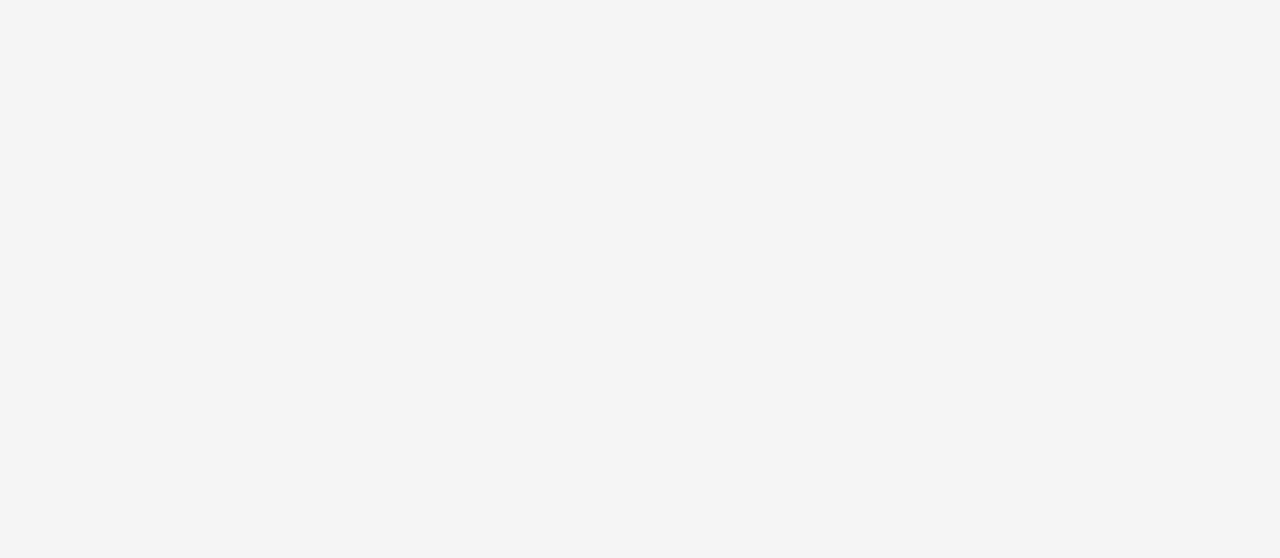
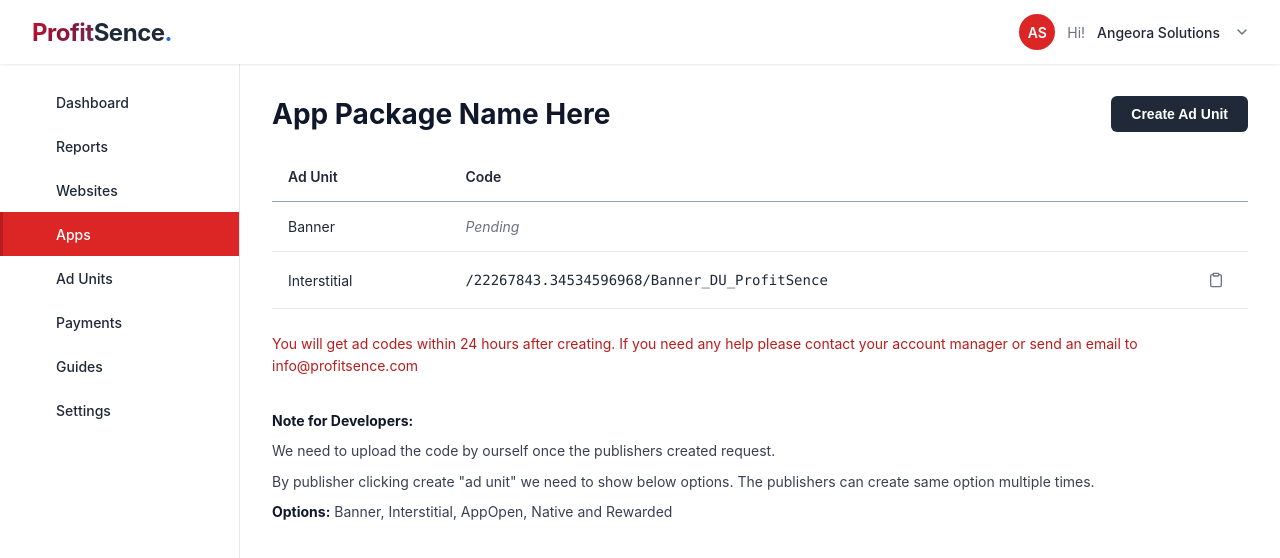
Before and after one commit to TharukaSenevirathne/profitsence-publisher-dashboard, an Angular app in the folder frontend/: page /apps in a window 1280 px wide. Before the commit this address led to /. Shown: the top 558 px of the page. Built offline with nearby package versions, Linux system fonts and the light colour scheme.

Commit message:
feat: add apps route and component to the application

```diff
--- a/frontend/src/app/app.routes.ts
+++ b/frontend/src/app/app.routes.ts
@@ -3,6 +3,7 @@ import { LayoutComponent } from './layout/layout.component';
 import { DashboardComponent } from './dashboard/dashboard.component';
 import { PaymentsComponent } from './payments/payments.component';
 import { AdUnitsComponent } from './ad-units/ad-units.component';
+import { AppsComponent } from './apps/apps.component';
 import { ReportsComponent } from './reports/reports.component';
 import { WebsitesComponent } from './websites/websites.component';
 
@@ -29,6 +30,10 @@ export const routes: Routes = [
         component: WebsitesComponent
       },
       {
+        path: 'apps',
+        component: AppsComponent
+      },
+      {
         path: 'payments',
         component: PaymentsComponent
       },
--- /dev/null
+++ b/frontend/src/app/apps/apps.component.html
@@ -0,0 +1,66 @@
+<div class="apps-page">
+  <div class="page-inner">
+    <div class="page-header">
+      <h1 class="page-title">{{ appPackageName }}</h1>
+      <button class="btn-create-ad-unit" (click)="openCreateModal()">Create Ad Unit</button>
+    </div>
+
+    <div class="table-wrapper">
+      <table class="reports-table">
+        <thead>
+          <tr>
+            <th class="col-website">Ad Unit</th>
+            <th class="col-website">Code</th>
+          </tr>
+        </thead>
+        <tbody>
+          <tr *ngFor="let item of adUnits">
+            <td class="col-website">{{ item.unit }}</td>
+            <td class="col-website code-cell">
+              <span *ngIf="isPending(item.code)" class="code-pending">{{ item.code }}</span>
+              <ng-container *ngIf="!isPending(item.code)">
+                <code>{{ item.code }}</code>
+                <button class="copy-btn" (click)="copyCode(item.code)" title="Copy">
+                  <svg width="16" height="16" viewBox="0 0 24 24" fill="none" stroke="currentColor" stroke-width="2">
+                    <path d="M16 4h2a2 2 0 0 1 2 2v14a2 2 0 0 1-2 2H6a2 2 0 0 1-2-2V6a2 2 0 0 1 2-2h2"></path>
+                    <rect x="8" y="2" width="8" height="4" rx="1" ry="1"></rect>
+                  </svg>
+                </button>
+              </ng-container>
+            </td>
+          </tr>
+        </tbody>
+      </table>
+    </div>
+
+    <p class="info-text">
+      You will get ad codes within 24 hours after creating. If you need any help please contact your account manager or send an email to <a href="mailto:info&#64;profitsence.com">info&#64;profitsence.com</a>
+    </p>
+
+    <div class="developer-note">
+      <p><strong>Note for Developers:</strong></p>
+      <p>We need to upload the code by ourself once the publishers created request.</p>
+      <p>By publisher clicking create "ad unit" we need to show below options. The publishers can create same option multiple times.</p>
+      <p><strong>Options:</strong> Banner, Interstitial, AppOpen, Native and Rewarded</p>
+    </div>
+  </div>
+
+  <div *ngIf="showCreateModal" class="modal-backdrop">
+    <div class="modal">
+      <div class="modal-header">
+        <h2>Create Ad Unit</h2>
+        <button class="close-btn" (click)="closeCreateModal()">&#10005;</button>
+      </div>
+      <div class="modal-body">
+        <label class="modal-label">Ad Unit Type</label>
+        <select class="select-dropdown" #adUnitSelect>
+          <option *ngFor="let opt of adUnitOptions" [value]="opt">{{ opt }}</option>
+        </select>
+      </div>
+      <div class="modal-footer">
+        <button class="btn-cancel" (click)="closeCreateModal()">Cancel</button>
+        <button class="btn-submit" (click)="closeCreateModal()">Create</button>
+      </div>
+    </div>
+  </div>
+</div>
--- /dev/null
+++ b/frontend/src/app/apps/apps.component.scss
@@ -0,0 +1,284 @@
+.apps-page {
+  width: 100%;
+  padding: 0;
+}
+
+.page-inner {
+  max-width: 1200px;
+  margin: 0 auto;
+  padding: 0;
+}
+
+.page-header {
+  display: flex;
+  justify-content: space-between;
+  align-items: center;
+  margin-bottom: 24px;
+}
+
+.page-title {
+  font-size: 28px;
+  font-weight: 700;
+  color: #0f172a;
+  margin: 0;
+}
+
+.btn-create-ad-unit {
+  background-color: #1f2937;
+  color: white;
+  border: none;
+  padding: 10px 20px;
+  border-radius: 6px;
+  font-weight: 600;
+  font-size: 14px;
+  cursor: pointer;
+  transition: background-color 0.2s;
+
+  &:hover {
+    background-color: #111827;
+  }
+}
+
+.table-wrapper {
+  background-color: var(--white);
+  overflow: hidden;
+  margin-bottom: 1.5rem;
+  border-bottom: 1px solid var(--border-gray);
+}
+
+.reports-table {
+  width: 100%;
+  border-collapse: collapse;
+
+  thead {
+    th {
+      padding: 0.75rem 1rem 1rem;
+      font-size: 0.875rem;
+      font-weight: 600;
+      color: var(--text-dark);
+      border-bottom: 1px solid #94a3b8;
+      background: none;
+    }
+
+    .col-website {
+      text-align: left;
+    }
+  }
+
+  tbody {
+    tr {
+      border-bottom: 1px solid #e5e7eb;
+
+      &:last-child {
+        border-bottom: none;
+      }
+    }
+
+    td {
+      padding: 1rem;
+      font-size: 0.875rem;
+      color: var(--text-dark);
+    }
+
+    .col-website {
+      text-align: left;
+    }
+
+    .code-cell {
+      display: flex;
+      align-items: center;
+      gap: 8px;
+
+      .code-pending {
+        color: #6b7280;
+        font-style: italic;
+      }
+
+      code {
+        background-color: transparent;
+        padding: 0;
+        border-radius: 0;
+        font-family: 'Monaco', 'Courier New', monospace;
+        font-size: 0.875rem;
+        color: var(--text-dark);
+        word-break: break-all;
+        flex: 1;
+        min-width: 0;
+      }
+
+      .copy-btn {
+        background: none;
+        border: none;
+        color: #6b7280;
+        cursor: pointer;
+        padding: 4px 8px;
+        flex-shrink: 0;
+        transition: color 0.2s;
+
+        &:hover {
+          color: #b91c41;
+        }
+
+        svg {
+          display: block;
+        }
+      }
+    }
+  }
+}
+
+.info-text {
+  font-size: 14px;
+  color: #b91c1c;
+  line-height: 1.6;
+  margin: 0 0 32px 0;
+
+  a {
+    color: #b91c1c;
+    text-decoration: none;
+
+    &:hover {
+      text-decoration: underline;
+    }
+  }
+}
+
+.developer-note {
+  font-size: 14px;
+  color: #374151;
+  line-height: 1.6;
+  margin-top: 32px;
+
+  p {
+    margin: 0 0 8px 0;
+
+    &:last-child {
+      margin-bottom: 0;
+    }
+  }
+
+  strong {
+    color: #0f172a;
+  }
+}
+
+.modal-backdrop {
+  position: fixed;
+  top: 0;
+  left: 0;
+  right: 0;
+  bottom: 0;
+  background-color: rgba(0, 0, 0, 0.4);
+  display: flex;
+  align-items: center;
+  justify-content: center;
+  z-index: 120;
+
+  .modal {
+    background-color: white;
+    border-radius: 8px;
+    box-shadow: 0 10px 40px rgba(0, 0, 0, 0.2);
+    width: 90%;
+    max-width: 440px;
+    overflow: hidden;
+
+    .modal-header {
+      padding: 24px;
+      border-bottom: 1px solid #e5e7eb;
+      display: flex;
+      justify-content: space-between;
+      align-items: center;
+
+      h2 {
+        margin: 0;
+        font-size: 20px;
+        font-weight: 600;
+        color: #0f172a;
+      }
+
+      .close-btn {
+        background: none;
+        border: none;
+        font-size: 24px;
+        color: #9ca3af;
+        cursor: pointer;
+        padding: 0;
+        width: 32px;
+        height: 32px;
+        display: flex;
+        align-items: center;
+        justify-content: center;
+
+        &:hover {
+          color: #374151;
+        }
+      }
+    }
+
+    .modal-body {
+      padding: 24px;
+
+      .modal-label {
+        display: block;
+        font-size: 14px;
+        font-weight: 500;
+        color: #374151;
+        margin-bottom: 8px;
+      }
+
+      .select-dropdown {
+        padding: 10px 12px;
+        border: 1px solid #d1d5db;
+        border-radius: 6px;
+        font-size: 14px;
+        cursor: pointer;
+        background-color: white;
+        width: 100%;
+
+        &:focus {
+          outline: none;
+          border-color: #b91c41;
+          box-shadow: 0 0 0 3px rgba(185, 28, 65, 0.1);
+        }
+      }
+    }
+
+    .modal-footer {
+      padding: 24px;
+      border-top: 1px solid #e5e7eb;
+      display: flex;
+      justify-content: flex-end;
+      gap: 12px;
+
+      .btn-cancel {
+        background-color: white;
+        color: #374151;
+        border: 1px solid #d1d5db;
+        padding: 10px 20px;
+        border-radius: 6px;
+        font-weight: 500;
+        cursor: pointer;
+        transition: background-color 0.2s;
+
+        &:hover {
+          background-color: #f9fafb;
+        }
+      }
+
+      .btn-submit {
+        background-color: #1f2937;
+        color: white;
+        border: none;
+        padding: 10px 24px;
+        border-radius: 6px;
+        font-weight: 600;
+        cursor: pointer;
+        transition: background-color 0.2s;
+
+        &:hover {
+          background-color: #111827;
+        }
+      }
+    }
+  }
+}
--- /dev/null
+++ b/frontend/src/app/apps/apps.component.ts
@@ -0,0 +1,39 @@
+import { Component } from '@angular/core';
+import { CommonModule } from '@angular/common';
+import { FormsModule } from '@angular/forms';
+
+@Component({
+  selector: 'app-apps',
+  standalone: true,
+  imports: [CommonModule, FormsModule],
+  templateUrl: './apps.component.html',
+  styleUrl: './apps.component.scss'
+})
+export class AppsComponent {
+  appPackageName = 'App Package Name Here';
+  showCreateModal = false;
+
+  adUnits = [
+    { unit: 'Banner', code: 'Pending' },
+    { unit: 'Interstitial', code: '/22267843.34534596968/Banner_DU_ProfitSence' }
+  ];
+
+  adUnitOptions = ['Banner', 'Interstitial', 'AppOpen', 'Native', 'Rewarded'];
+
+  openCreateModal() {
+    this.showCreateModal = true;
+  }
+
+  closeCreateModal() {
+    this.showCreateModal = false;
+  }
+
+  copyCode(code: string) {
+    if (code === 'Pending') return;
+    navigator.clipboard.writeText(code);
+  }
+
+  isPending(code: string): boolean {
+    return code === 'Pending';
+  }
+}
```
